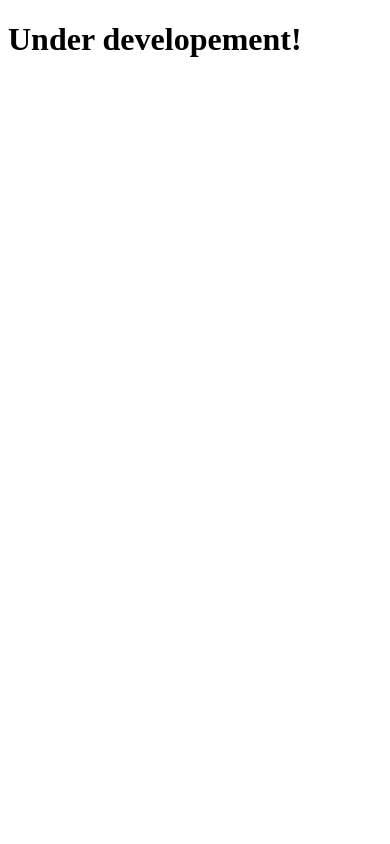
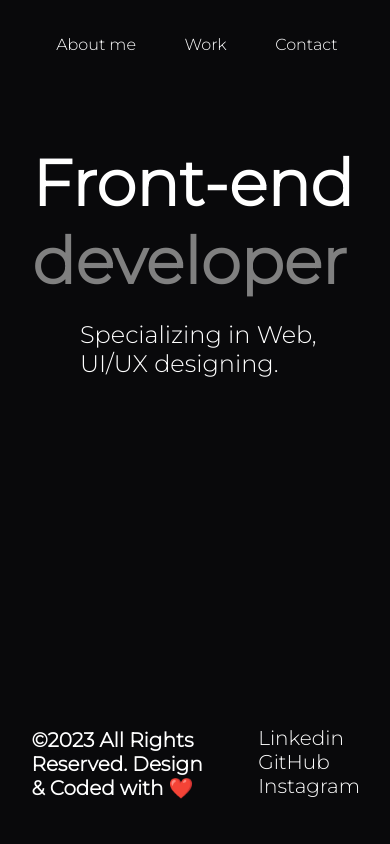
Before and after one commit to a4m3d/alt-portfolio, a plain HTML site: page index.html in a window 390 px wide. Drawn offline with Linux system fonts and the light colour scheme.

Commit message:
Adding the website files..
I added the website files!

```diff
--- a/index.html
+++ b/index.html
@@ -3,9 +3,38 @@
 <head>
     <meta charset="UTF-8">
     <meta name="viewport" content="width=device-width, initial-scale=1.0">
-    <title>Under developement</title>
+    <link rel="stylesheet" href="style.css">
+    <link rel="apple-touch-icon" sizes="180x180" href="/assets/apple-touch-icon.png">
+    <link rel="icon" type="image/png" sizes="32x32" href="/assets/favicon-32x32.png">
+    <link rel="icon" type="image/png" sizes="16x16" href="/assets/favicon-16x16.png">
+    <link rel="manifest" href="/assets/site.webmanifest">
+    <title>Ahmed Tauqeer</title>
 </head>
 <body>
-    <h1>Under developement!</h1>
+    <div class="nav">
+        <div class="h3"><h3>Ahmed Tauqeer</h3></div>
+        <div class="navbar">
+            <a href="/404.html">About me</a>
+            <a href="/404.html">Work</a>
+            <a href="/404.html">Contact</a>
+        </div>
+    </div>
+
+    <div class="main">
+        <div class="h1">
+        <h1>Front-end<br><span>developer</span></h1>
+        </div>
+        <div class="know">
+            <p>Specializing in Web,<br> UI/UX designing.</p>
+        </div>
+        <div class="footer">
+            <h1 class="h4">©2023 All Rights Reserved. Design & Coded with ❤️️</h1>
+            <div class="socials">
+                <a href="#">Linkedin</a>
+                <a href="#">GitHub</a>
+                <a href="#">Instagram</a>
+            </div>
+        </div>
+    </div>
 </body>
 </html>
--- /dev/null
+++ b/style.css
@@ -0,0 +1,263 @@
+@import url('https://fonts.googleapis.com/css2?family=Montserrat:wght@300&display=swap');
+* {
+    background-color: #09090B;
+    padding: 0;
+    margin: 0;
+    width: 100%;
+    color:white;
+    font-family: 'Montserrat', sans-serif;
+}
+
+span {
+    color:grey;
+}
+
+body {
+    color:white;
+}
+
+/* Main Area */
+.nav {
+    position: fixed;
+    display: flex;
+    left:0;
+    top:0;
+    padding: 1rem 3%;
+    font-size:16px;
+    transition:0.3s;
+}
+
+.nav .h3 {
+    padding-right:1px;
+    padding-top: 1rem;
+    font-size: 1.75rem;
+}
+.nav .navbar {
+    padding:1.4rem;
+    padding-left:30%;
+    font-size:1.55rem;
+    text-decoration:none;
+}
+
+a {
+    text-decoration: none;
+    padding: 0.5rem 0rem;
+    padding-left: 12%;
+    transition:0.3s;
+}
+
+.nav .navbar :hover {
+    color:grey;
+}
+
+.main {
+    position:fixed;
+    display: flex;
+    top:14rem;
+    padding:0rem 10rem;
+}
+
+.main .h1 {
+    font-size: 6rem;
+    padding:0 0;
+}
+
+.main .know {
+    position:fixed;
+    font-size:1.5rem;
+    top:37rem;
+    left:72rem;
+}
+
+.main .footer {
+    position: fixed;
+    display: flex;
+    left:0;
+    bottom:0;
+    padding: 1rem 3%;
+    font-size:16px;
+    transition:0.3s;
+}
+
+.main .footer .h4 {
+    padding-right:1rem;
+    padding-top: 1rem;
+    font-size: 1.75rem;
+}
+.main .footer .socials {
+    padding:1rem;
+    padding-left:23%;
+    font-size:1.55rem;
+    text-decoration:none;
+}
+
+.main .socials :hover {
+    color:grey;
+}
+
+::selection {
+    background: grey;
+}
+
+.errorpage {
+    position:fixed;
+    display: flex;
+    top:17rem;
+    padding:0rem 7rem;
+}
+
+.error {
+    font-size: 6rem;
+    padding:0 0;
+}
+
+.min-font {
+    font-size:6rem;
+    color:#e63e3b;
+}
+@media (max-width:912px) and (orientation:portrait) {
+    .nav .h3 {
+        font-size:1.25rem;
+        padding:.75rem;
+    }
+    .nav .navbar {
+        padding:1.2rem;
+        padding-left:0%;
+        font-size:1rem;
+        text-decoration:none;
+    }
+    .main {
+        position:fixed;
+        top:13rem;
+        padding:0rem 2rem;
+    }
+
+    .main .h1 {
+        font-size: 3rem;
+        padding:0 0;
+    }
+
+    .main .know {
+        position:fixed;
+        font-size:1.5rem;
+        top:30rem;
+        left:2rem;
+    }
+
+    .main .footer {
+        position: fixed;
+        right:0;
+        bottom:0;
+        padding: 2rem;
+        padding-left:2%;
+        font-size:2px;
+        transition:0.3s;
+
+    }
+    .main .footer .h4 {
+        font-size:1.25rem;
+        padding:.75rem;
+
+    }
+    .main .footer .socials {
+        padding:10px;
+        padding-right:0px;
+        font-size:1.25rem;
+        text-decoration:none;
+
+    }
+
+    .main .footer .socials a{
+        padding: .25rem 2%;
+    }
+
+    .errorpage {
+        position:fixed;
+        display: flex;
+        top:17rem;
+        padding:0rem 7rem;
+    }
+
+    .error {
+        font-size: 2rem;
+        padding:0 0;
+    }
+
+    .min-font {
+        font-size:2rem;
+        color:#e63e3b;
+    }
+
+}
+@media (max-width:480px) and (orientation:portrait) {
+    .nav .h3 {
+        display:none;
+    }
+    .nav .navbar {
+        padding:1.2rem;
+        padding-left:0%;
+        font-size:1rem;
+        text-decoration:none;
+    }
+    .main {
+        position:fixed;
+        top:9rem;
+        padding:0rem 2rem;
+    }
+
+    .main .h1 {
+        font-size: 2rem;
+        padding:0 0;
+    }
+
+    .main .know {
+        position:fixed;
+        font-size:1.5rem;
+        top:20rem;
+        left:5rem;
+    }
+
+    .main .footer {
+        position: fixed;
+        right:0;
+        bottom:0;
+        padding: 2rem;
+        padding-left:5%;
+        font-size:2px;
+        transition:0.3s;
+
+    }
+    .main .footer .h4 {
+        font-size:1.25rem;
+        padding:.75rem;
+
+    }
+    .main .footer .socials {
+        padding:10px;
+        padding-right:0px;
+        font-size:1.25rem;
+        text-decoration:none;
+
+    }
+
+    .main .footer .socials a{
+        padding: .25rem 15%;
+    }
+
+    .errorpage {
+        position:fixed;
+        top:17rem;
+        padding:0rem 2rem;
+    }
+
+    .error {
+        font-size: 2rem;
+        padding:0 0;
+    }
+
+    .min-font {
+        font-size:2rem;
+        color:#e63e3b;
+    }
+
+}
```
Also changed, not shown: 404.html (added, +16 -0 lines), about.txt (added), android-chrome-192x192.png (added), android-chrome-512x512.png (added), apple-touch-icon.png (added), favicon-16x16.png (added), favicon-32x32.png (added), site.webmanifest (added).
